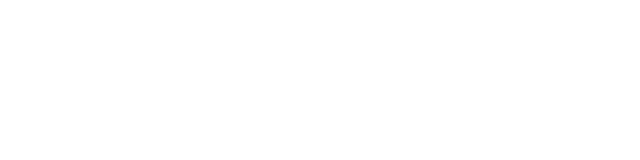
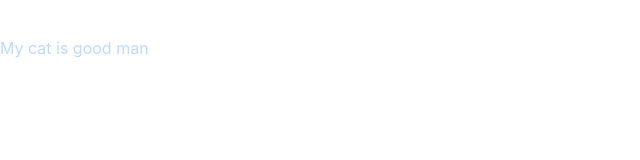
Before and after one commit to kingvirtuous/snap-react-tailwind, a React (Vite) app: page / in a window 1280 px wide. Shown: the top 160 px of the page, without its empty margins (0-640 px from the left). Built offline with nearby package versions, Linux system fonts and the light colour scheme.

Commit message:
exploring props

```diff
--- a/src/App.jsx
+++ b/src/App.jsx
@@ -1,8 +1,21 @@
 import React from 'react'
 
+function Cat(props) {
+
+  const {text, grear} = props
+
+  return (
+    <h1 className = "text-blue-200">My cat is good {grear}</h1>
+
+   );
+}
+
+
 const App = () => {
-  return (
+  return (<>
     <div className = "text-3xl text-white">hello</div>
+    <Cat text = "guy" grear="man"/>
+  </>
   )
 }
 
```
